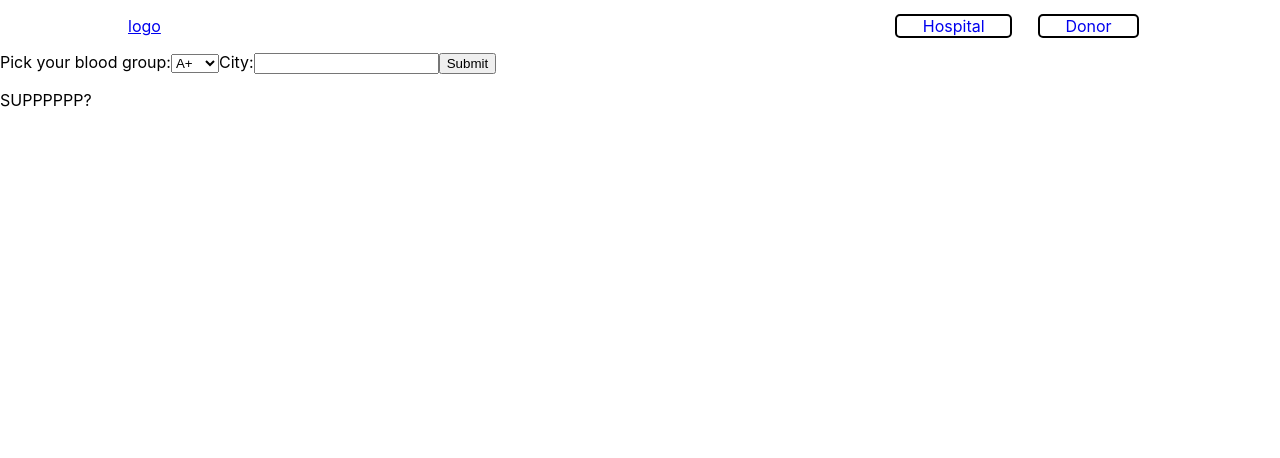
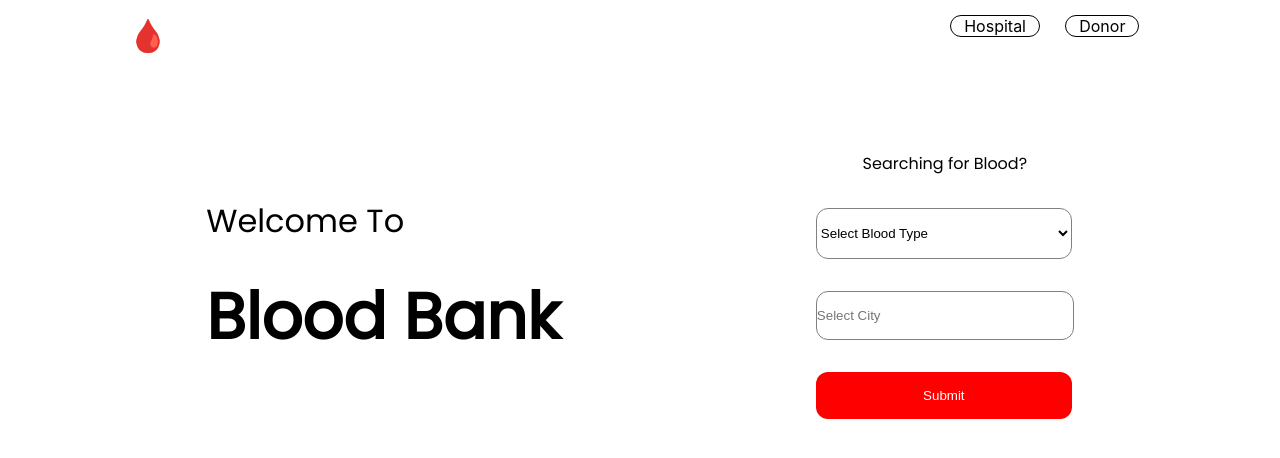
Before and after one commit to tusharbansal22/Blood-Bank, a React (Create React App) app in the folder client/: page / in a window 1280 px wide. Shown: the top 458 px of the page. Built offline with nearby package versions, Linux system fonts and the light colour scheme.

Commit message:
first page

```diff
--- a/client/src/components/bloodform.jsx
+++ b/client/src/components/bloodform.jsx
@@ -3,18 +3,28 @@ import React from "react";
 class BloodForm extends React.Component {
   constructor(props) {
     super(props);
-    this.state = {value: ''};
+    this.state = {
+      city:"",
+      bloodGroup: ''};
 
     this.handleChange = this.handleChange.bind(this);
     this.handleSubmit = this.handleSubmit.bind(this);
   }
 
   handleChange(event) {
-    this.setState({value: event.target.value});
+    const target = event.target;
+    const value =  target.value;
+    const name = target.name;
+    console.log(name,value);
+
+
+    this.setState({
+      [name]: value
+    });
   }
 
   handleSubmit(event) {
-    alert('A name was submitted: ' + this.state.value);
+    alert('A name was submitted: ' + this.state.bloodGroup);
     event.preventDefault();
   }
 
@@ -22,9 +32,10 @@ class BloodForm extends React.Component {
     return (
 
       <form onSubmit={this.handleSubmit}>
+      <div>
         <label>
-          Pick your blood group:
-          <select value={this.state.value} onChange={this.handleChange}>
+          <select className="field" name="bloodGroup" value={this.state.bloodGroup} onChange={this.handleChange} placeholder="A+">
+          <option value="unselected">Select Blood Type</option>
             <option value="A+">A+</option>
             <option value="A-">A-</option>
             <option value="B+">B+</option>
@@ -35,11 +46,13 @@ class BloodForm extends React.Component {
             <option value="O-">O-</option>
           </select>
         </label>
+        </div>
+        <div >
         <label>
-          City:
-          <input type="text" value={this.state.value} onChange={this.handleChange} />
+          <input  className="field" type="text" name="city" value={this.state.city} onChange={this.handleChange} placeholder="Select City"/>
         </label>
-        <input type="submit" value="Submit" />
+        </div>
+        <input className="submit-button" type="submit" value="Submit" />
       </form>
     );
   }
--- a/client/src/components/navbar.jsx
+++ b/client/src/components/navbar.jsx
@@ -5,7 +5,7 @@ import "./styles/navbar.css"
 function Navbar(){
   return(<div>
     <nav>
-      <Link to="/">logo</Link>
+      <Link to="/">🩸</Link>
       <div>
       <Link to="/hospital">Hospital</Link>
       <Link to="/donor">Donor</Link>
--- a/client/src/components/styles/navbar.css
+++ b/client/src/components/styles/navbar.css
@@ -8,9 +8,15 @@ nav{
 
 
 nav div a{
-  padding: 0 2vw;
+  padding: 0 1vw;
   margin: 0 1vw;
-  border: 2px solid black;
-  border-radius: 5px;
+  border: 1px solid black;
+  border-radius: 25px;
   text-decoration: none;
+  color: #000;
 }
+
+nav>a{
+  text-decoration: none;
+  font-size: 32px;
+}
--- a/client/src/pages/Home.jsx
+++ b/client/src/pages/Home.jsx
@@ -1,10 +1,17 @@
 import React from "react";
 import BloodForm from "../components/bloodform";
+import "./pagestyles/home.css";
 
 function Home(){
   return (<div class='main'>
+  <div className="welcome-text">
+  <p id="welcome-to-text">Welcome To</p>
+  <p id="blood-bank-text">Blood Bank</p>
+  </div>
+  <div className="form-div">
+  <p>Searching for Blood?</p>
    <BloodForm></BloodForm>
-   <p>SUPPPPPP?</p>
+  </div>
   </div>);
 }
 
--- /dev/null
+++ b/client/src/pages/pagestyles/home.css
@@ -0,0 +1,56 @@
+@import url('https://fonts.googleapis.com/css2?family=Poppins&display=swap');
+
+
+
+.main{
+  margin: 10vh 0;
+  display: flex;
+  align-items: center;
+  flex-direction: row;
+  justify-content: center;
+  font-family: "Poppins";
+}
+
+.welcome-text, .form-div{
+  margin: 0 10vw;
+  display: flex;
+  flex: left;
+  flex-direction: column;
+  align-items: flex-start;
+}
+
+.welcome-text{
+  line-height: 0px;
+}
+
+.form-div{
+  align-items: center;
+}
+
+#welcome-to-text{
+  font-size: 32px;
+}
+
+#blood-bank-text{
+  font-size: 64px;
+  font-weight: 900;
+}
+
+.field{
+  width: 20vw;
+  padding: 2vh 0;
+  margin: 2vh 0;
+  border: 1px solid gray;
+  border-radius: 12px;
+  background-color: white;
+}
+
+.submit-button{
+  border: none;
+  margin: 2vh 0;
+  width: 20vw;
+  padding: 2vh 0;
+  background-color: red;
+  color: white;
+  border-radius: 12px;
+}
```
Also changed, not shown: client/src/components/styles/bloodform.css (added).
